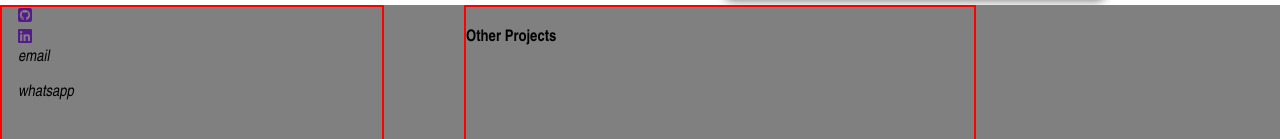
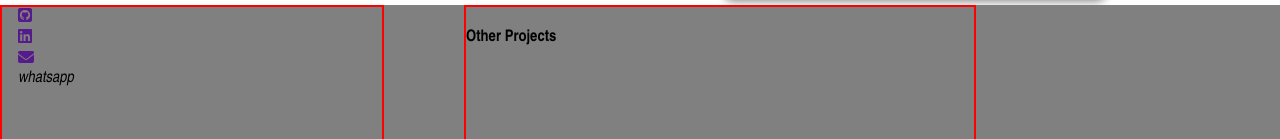
Before and after one commit to codegrann/Restaurantee, a plain HTML site: page index.html in a window 1280 px wide. Shown: the part 2023-2162 px from the top of the page. Drawn offline with Linux system fonts and the light colour scheme.

Commit message:
added email icon

```diff
--- a/index.html
+++ b/index.html
@@ -60,7 +60,7 @@
      <div>
       <a href=""><i class="fa-brands fa-square-github"></i></a><br>
       <a href=""><i class="fa-brands fa-linkedin"></i></a><br>
-      <i>email</i><p><a href=""></a></p>
+      <a href=""><i class="fa-solid fa-envelope"></i></a><br>
       <i>whatsapp</i><p><a href=""></a></p>
      </div>
      <div>
```
